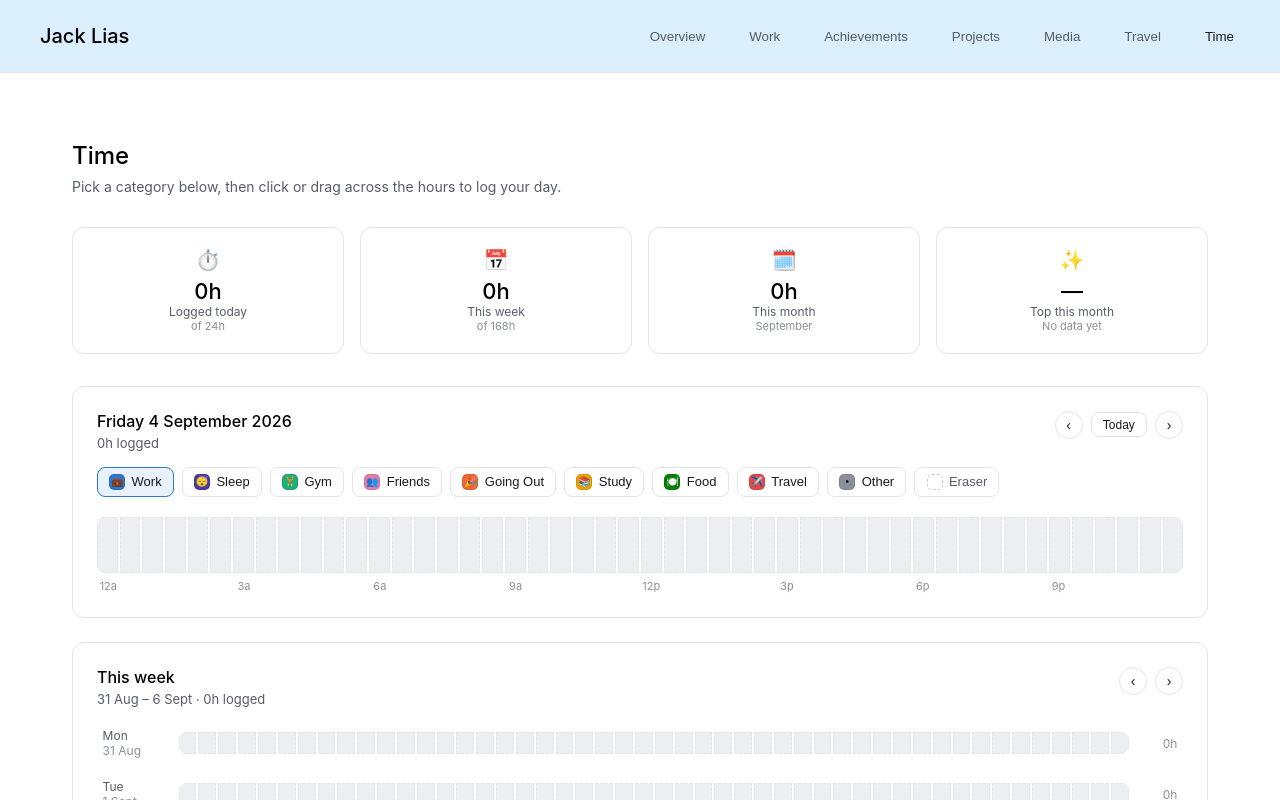
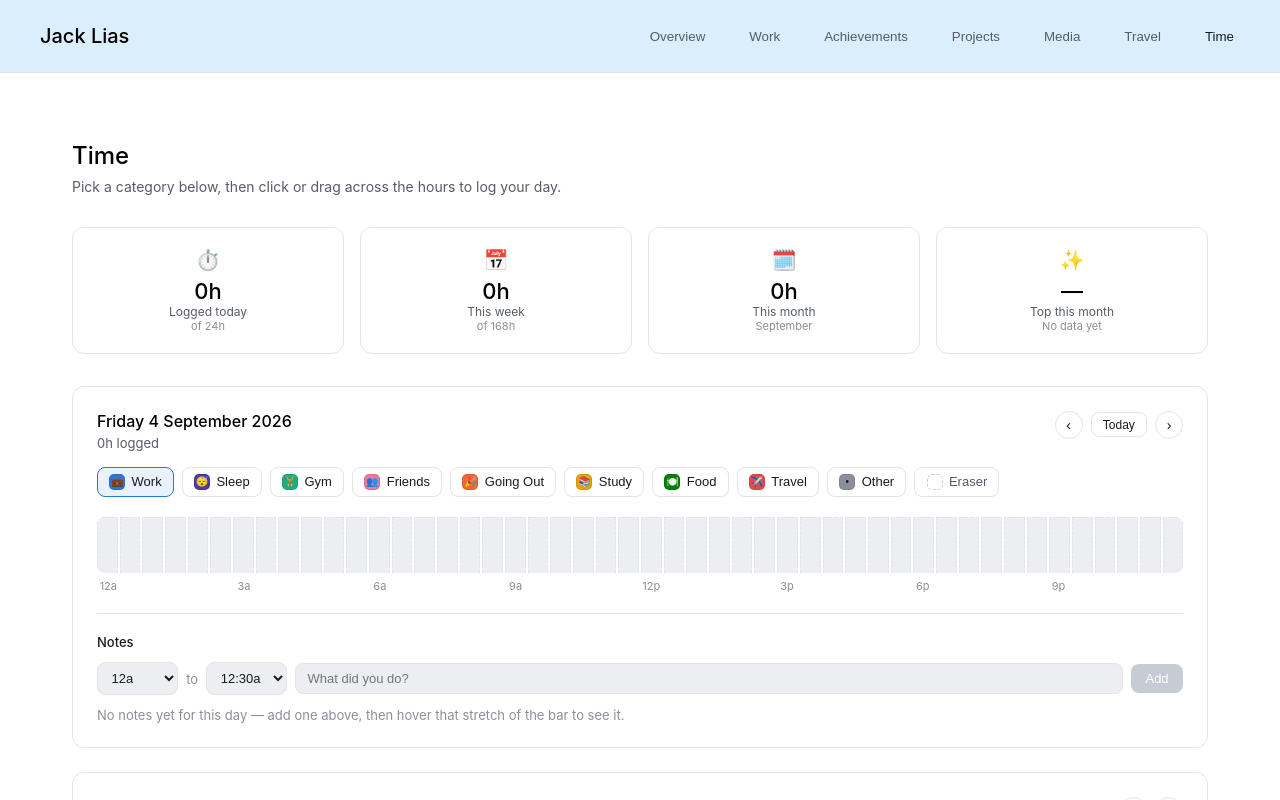
Before and after one commit to sailkcaj/jack-website, a React (Vite) app: page / in a window 1280 px wide. Both pictures are taken after a click on the button "Time". Shown: the top 800 px of the page. Built offline with nearby package versions, Linux system fonts and the light colour scheme; the HTML template or start-up script is replaced by a standard one.

Commit message:
Add time-range notes to the Time tab

```diff
--- a/src/TimeTracker.jsx
+++ b/src/TimeTracker.jsx
@@ -1,10 +1,11 @@
 import React, { useEffect, useMemo, useRef, useState } from 'react';
 import useTimeLog from './useTimeLog';
+import useTimeNotes from './useTimeNotes';
 import { TIME_CATEGORIES, OTHER_CATEGORY, ALL_CATEGORIES, categoryById } from './timeCategories';
 import {
   dateKey, addDays, startOfWeek, weekDays, startOfMonth, daysInMonth,
   monthGridDays, WEEKDAY_LABELS, MONTH_LABELS, formatLongDate, formatShortDate,
-  slotLabel,
+  slotLabel, boundaryLabel,
 } from './dateUtils';
 
 // Hairline ring around color fills — several of the categorical colors
@@ -95,12 +96,21 @@ function BrushPalette({ activeBrush, onPick }) {
   );
 }
 
+// A slot is covered by a note when it falls in that note's [start, end)
+// range. Returns the first matching note, if any — notes aren't expected to
+// overlap, but if they do, the earliest-added one wins for that slot.
+function noteForSlot(notes, slot) {
+  return notes.find((n) => slot >= n.start && slot < n.end);
+}
+
 // ---------------------------------------------------------------------------
 // One day as 48 equal half-hour segments. Interactive strips accept
 // click/drag painting with the active brush; read-only strips (week/month)
-// are just hover-labeled.
+// are just hover-labeled. `notes` (optional) are free-text comments tied to
+// a time range — a slot they cover gets a thin bottom marker and the note
+// text appended to its hover tooltip.
 // ---------------------------------------------------------------------------
-function HourStrip({ hours, height, interactive, onPaint, showLabels, brush }) {
+function HourStrip({ hours, height, interactive, onPaint, showLabels, brush, notes = [] }) {
   const paintingRef = useRef(false);
   const paintValueRef = useRef(null);
 
@@ -123,10 +133,15 @@ function HourStrip({ hours, height, interactive, onPaint, showLabels, brush }) {
       <div style={{ display: 'flex', gap: `${GAP}px`, height: `${height}px`, borderRadius: '8px', overflow: 'hidden' }}>
         {hours.map((catId, slot) => {
           const cat = categoryById(catId);
+          const note = notes.length ? noteForSlot(notes, slot) : undefined;
+          const baseTitle = `${slotLabel(slot)}–${slotLabel((slot + 1) % 48)}: ${cat ? cat.label : 'Not logged'}`;
+          const title = note
+            ? `${baseTitle}\nNote (${slotLabel(note.start)}–${boundaryLabel(note.end)}): ${note.text}`
+            : baseTitle;
           return (
             <div
               key={slot}
-              title={`${slotLabel(slot)}–${slotLabel((slot + 1) % 48)}: ${cat ? cat.label : 'Not logged'}`}
+              title={title}
               onPointerDown={interactive ? (e) => { e.preventDefault(); beginPaint(slot, catId); } : undefined}
               onPointerEnter={interactive ? () => { if (paintingRef.current) onPaint(slot, paintValueRef.current); } : undefined}
               style={{
@@ -134,6 +149,7 @@ function HourStrip({ hours, height, interactive, onPaint, showLabels, brush }) {
                 minWidth: 0,
                 background: cat ? cat.color : 'var(--surface-1)',
                 border: cat ? RING : '1px dashed var(--border)',
+                borderBottom: note ? '3px solid var(--border-accent)' : undefined,
                 boxSizing: 'border-box',
                 cursor: interactive ? 'pointer' : 'default',
                 display: 'flex',
@@ -397,14 +413,34 @@ function NavButton({ onClick, children, label }) {
 // ---------------------------------------------------------------------------
 export default function TimeTracker() {
   const { getDay, setHour, totalsForDays } = useTimeLog();
+  const { notesForDay, addNote, deleteNote } = useTimeNotes();
   const [selectedDate, setSelectedDate] = useState(todayDate);
   const [activeBrush, setActiveBrush] = useState('work');
+  const [noteStart, setNoteStart] = useState(0);
+  const [noteEnd, setNoteEnd] = useState(1);
+  const [noteText, setNoteText] = useState('');
 
   const today = todayDate();
   const dayKey = dateKey(selectedDate);
   const dayHours = getDay(dayKey);
+  const dayNotes = notesForDay(dayKey);
   const todayHours = getDay(dateKey(today));
   const loggedToday = todayHours.filter(Boolean).length * 0.5;
+
+  // Reset the note form whenever the selected day changes, so leftover text
+  // (or a stale time range) can't get attached to the wrong day.
+  useEffect(() => {
+    setNoteText('');
+    setNoteStart(0);
+    setNoteEnd(1);
+  }, [dayKey]);
+
+  const canAddNote = noteText.trim().length > 0 && noteEnd > noteStart;
+  const handleAddNote = () => {
+    if (!canAddNote) return;
+    addNote(dayKey, { start: noteStart, end: noteEnd, text: noteText.trim() });
+    setNoteText('');
+  };
 
   const week = weekDays(selectedDate);
   const weekKeys = week.map(dateKey);
@@ -475,8 +511,100 @@ export default function TimeTracker() {
           interactive
           showLabels
           brush={activeBrush}
+          notes={dayNotes}
           onPaint={(hour, value) => setHour(dayKey, hour, value)}
         />
+
+        {/* Notes — a free-text comment tied to a time range. Slots it
+            covers get a small marker on the strip above and the note text
+            appended to that slot's hover tooltip. */}
+        <div style={{ marginTop: '1.25rem', paddingTop: '1.25rem', borderTop: '0.5px solid var(--border)' }}>
+          <h4 style={{ fontSize: '13px', fontWeight: 500, margin: '0 0 0.75rem 0', color: 'var(--text-primary)' }}>Notes</h4>
+          <div style={{ display: 'flex', gap: '0.5rem', flexWrap: 'wrap', alignItems: 'center', marginBottom: '0.75rem' }}>
+            <select
+              value={noteStart}
+              onChange={(e) => {
+                const val = Number(e.target.value);
+                setNoteStart(val);
+                if (noteEnd <= val) setNoteEnd(val + 1);
+              }}
+              style={{
+                padding: '0.45rem 0.6rem', borderRadius: 'var(--radius)', border: '0.5px solid var(--border)',
+                fontSize: '13px', color: 'var(--text-primary)', background: 'var(--surface-1)',
+              }}
+            >
+              {Array.from({ length: 48 }, (_, i) => (
+                <option key={i} value={i}>{slotLabel(i)}</option>
+              ))}
+            </select>
+            <span style={{ fontSize: '13px', color: 'var(--text-muted)' }}>to</span>
+            <select
+              value={noteEnd}
+              onChange={(e) => setNoteEnd(Number(e.target.value))}
+              style={{
+                padding: '0.45rem 0.6rem', borderRadius: 'var(--radius)', border: '0.5px solid var(--border)',
+                fontSize: '13px', color: 'var(--text-primary)', background: 'var(--surface-1)',
+              }}
+            >
+              {Array.from({ length: 48 }, (_, i) => i + 1).filter((i) => i > noteStart).map((i) => (
+                <option key={i} value={i}>{boundaryLabel(i)}</option>
+              ))}
+            </select>
+            <input
+              type="text"
+              value={noteText}
+              onChange={(e) => setNoteText(e.target.value)}
+              onKeyDown={(e) => { if (e.key === 'Enter') handleAddNote(); }}
+              placeholder="What did you do?"
+              style={{
+                flex: '1 1 200px', minWidth: '160px', padding: '0.45rem 0.7rem', borderRadius: 'var(--radius)',
+                border: '0.5px solid var(--border)', fontSize: '13px', color: 'var(--text-primary)', background: 'var(--surface-1)',
+              }}
+            />
+            <button
+              onClick={handleAddNote}
+              disabled={!canAddNote}
+              style={{
+                padding: '0.45rem 0.9rem', borderRadius: 'var(--radius)', border: 'none',
+                background: canAddNote ? 'var(--fill-accent)' : 'var(--border-strong)',
+                color: 'var(--on-accent)', fontSize: '13px', fontWeight: 500,
+                cursor: canAddNote ? 'pointer' : 'not-allowed',
+              }}
+            >
+              Add
+            </button>
+          </div>
+
+          {dayNotes.length > 0 ? (
+            <div style={{ display: 'grid', gap: '0.5rem' }}>
+              {dayNotes.map((n) => (
+                <div key={n.id} style={{
+                  display: 'flex', justifyContent: 'space-between', alignItems: 'center', gap: '0.75rem',
+                  background: 'var(--surface-1)', borderRadius: 'var(--radius)', padding: '0.5rem 0.75rem',
+                }}>
+                  <div style={{ fontSize: '13px', color: 'var(--text-primary)' }}>
+                    <span style={{ color: 'var(--text-secondary)', marginRight: '0.5rem' }}>
+                      {slotLabel(n.start)}–{boundaryLabel(n.end)}
+                    </span>
+                    {n.text}
+                  </div>
+                  <button
+                    onClick={() => deleteNote(dayKey, n.id)}
+                    aria-label="Delete note"
+                    title="Delete note"
+                    style={{ background: 'none', border: 'none', cursor: 'pointer', color: 'var(--text-muted)', fontSize: '13px', flexShrink: 0 }}
+                  >
+                    ✕
+                  </button>
+                </div>
+              ))}
+            </div>
+          ) : (
+            <p style={{ fontSize: '13px', color: 'var(--text-muted)', margin: 0 }}>
+              No notes yet for this day — add one above, then hover that stretch of the bar to see it.
+            </p>
+          )}
+        </div>
       </Card>
 
       {/* Weekly breakdown */}
--- a/src/dateUtils.js
+++ b/src/dateUtils.js
@@ -95,3 +95,10 @@ export function slotLabel(slot) {
   const suffix = hour < 12 ? 'a' : 'p';
   return half ? `${h12}:30${suffix}` : `${h12}${suffix}`;
 }
+
+// Label for the clock time at the START of slot n, for n in 1-48 — the same
+// as slotLabel(n) except n=48, which wraps to the next day's 12a. Used for
+// the "to" side of a time range that can run right up to midnight.
+export function boundaryLabel(n) {
+  return n === 48 ? '12a' : slotLabel(n);
+}
--- /dev/null
+++ b/src/useTimeNotes.js
@@ -0,0 +1,90 @@
+import { useCallback, useEffect, useRef, useState } from 'react';
+
+const STORAGE_KEY = 'sailkcaj-time-notes-v1';
+
+function makeId() {
+  if (typeof crypto !== 'undefined' && crypto.randomUUID) return crypto.randomUUID();
+  return `${Date.now()}-${Math.random().toString(36).slice(2)}`;
+}
+
+function loadNotes() {
+  try {
+    const raw = window.localStorage.getItem(STORAGE_KEY);
+    if (!raw) return {};
+    const parsed = JSON.parse(raw);
+    if (!parsed || typeof parsed !== 'object') return {};
+    const clean = {};
+    for (const key of Object.keys(parsed)) {
+      const day = parsed[key];
+      clean[key] = Array.isArray(day)
+        ? day.filter((n) => n && typeof n.start === 'number' && typeof n.end === 'number' && typeof n.text === 'string')
+        : [];
+    }
+    return clean;
+  } catch {
+    // Private browsing / storage disabled / corrupt JSON — start fresh in
+    // memory rather than crash the tab. Nothing on disk is touched here —
+    // see the isFirstLoad guard below — so a bad parse can never overwrite
+    // whatever's actually still sitting in localStorage.
+    return {};
+  }
+}
+
+// Free-text notes tied to a time range within a day (e.g. "3:30p-5:30p:
+// fixed the login bug"), keyed by date. Persisted to this browser's
+// localStorage under its own key, entirely separate from the hour-log data
+// in useTimeLog — this feature can't touch or migrate that data at all.
+// Same no-backend caveat as the rest of the Time tab: notes live only on
+// whichever device/browser they were added in.
+export default function useTimeNotes() {
+  const [notes, setNotes] = useState(loadNotes);
+  const saveTimer = useRef(null);
+  const isFirstLoad = useRef(true);
+
+  useEffect(() => {
+    // Same safeguard as useTimeLog: never resave the just-loaded state on
+    // mount, only once something actually changes in this mount (an add or
+    // a delete) — so a loading problem here can never auto-overwrite real
+    // stored notes with an empty result.
+    if (isFirstLoad.current) {
+      isFirstLoad.current = false;
+      return undefined;
+    }
+    clearTimeout(saveTimer.current);
+    saveTimer.current = setTimeout(() => {
+      try {
+        window.localStorage.setItem(STORAGE_KEY, JSON.stringify(notes));
+      } catch {
+        // Storage full or unavailable — the in-memory state still reflects
+        // the user's edits for the rest of this session.
+      }
+    }, 150);
+    return () => clearTimeout(saveTimer.current);
+  }, [notes]);
+
+  const notesForDay = useCallback((key) => notes[key] || [], [notes]);
+
+  // start/end are half-hour slot indices (0-47 / 1-48), covering [start, end).
+  const addNote = useCallback((key, { start, end, text }) => {
+    setNotes((prev) => {
+      const day = prev[key] ? [...prev[key]] : [];
+      day.push({ id: makeId(), start, end, text });
+      day.sort((a, b) => a.start - b.start);
+      return { ...prev, [key]: day };
+    });
+  }, []);
+
+  const deleteNote = useCallback((key, id) => {
+    setNotes((prev) => {
+      const day = prev[key];
+      if (!day) return prev;
+      const next = day.filter((n) => n.id !== id);
+      const updated = { ...prev };
+      if (next.length) updated[key] = next;
+      else delete updated[key];
+      return updated;
+    });
+  }, []);
+
+  return { notesForDay, addNote, deleteNote };
+}
```
